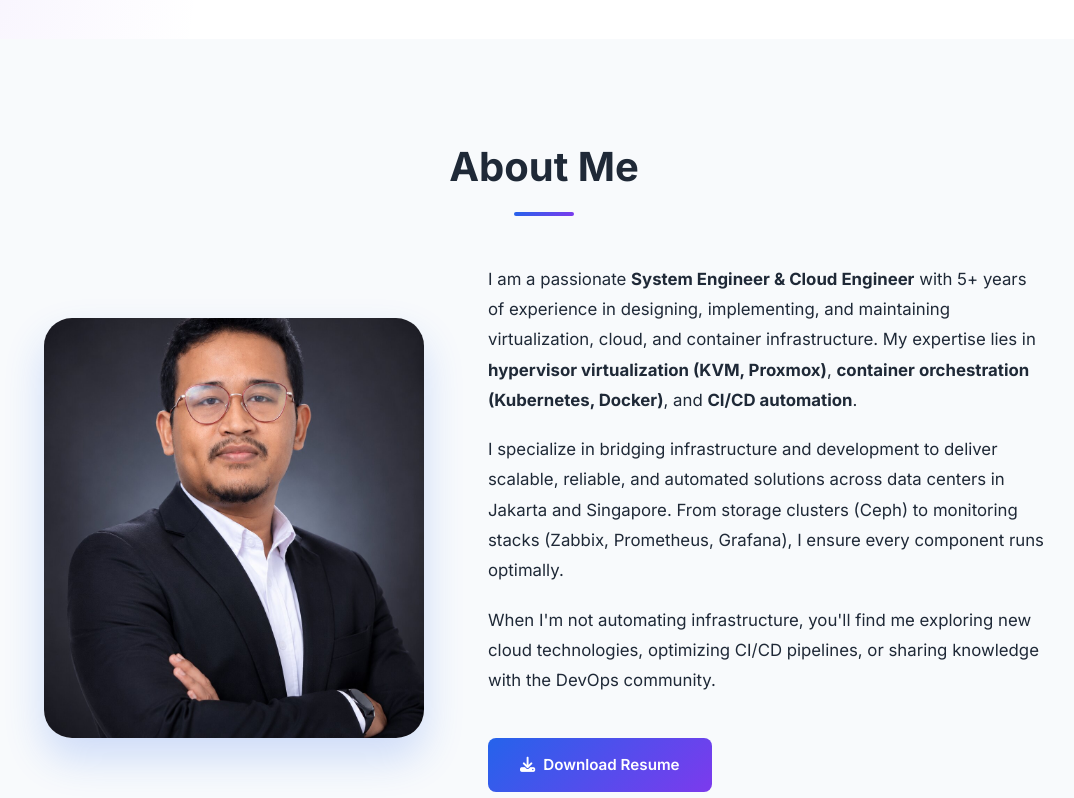
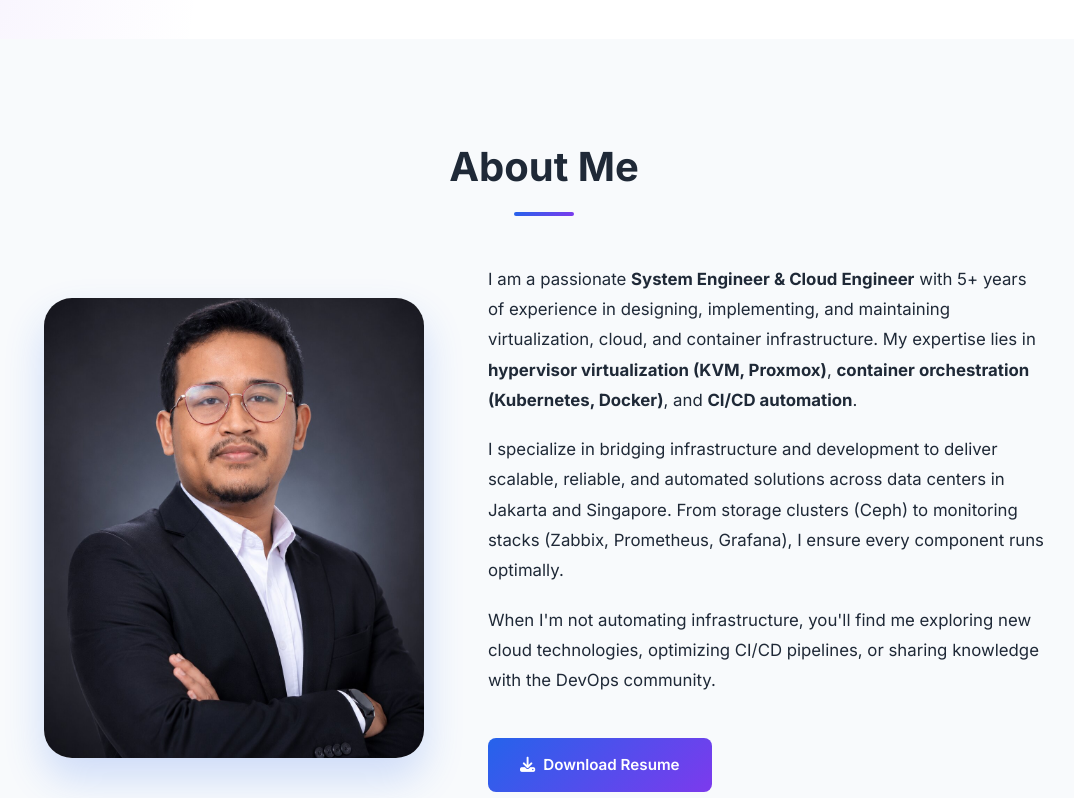
Before and after one commit to gilaaang14/portofolio, a website built with Vite: page index.html in a window 1280 px wide. Shown: the part 761-1559 px from the top of the page, without its empty margins (96-1170 px from the left). Built offline with nearby package versions, Linux system fonts and the light colour scheme.

Commit message:
Update style.css

```diff
--- a/src/style.css
+++ b/src/style.css
@@ -367,7 +367,7 @@ nav a:hover {
 
 .about-avatar {
     width: 380px;
-    height: 420px;
+    height: 460px;
     border-radius: 28px;
     overflow: hidden;
     box-shadow: 0 20px 40px rgba(37, 99, 235, 0.2);
```
